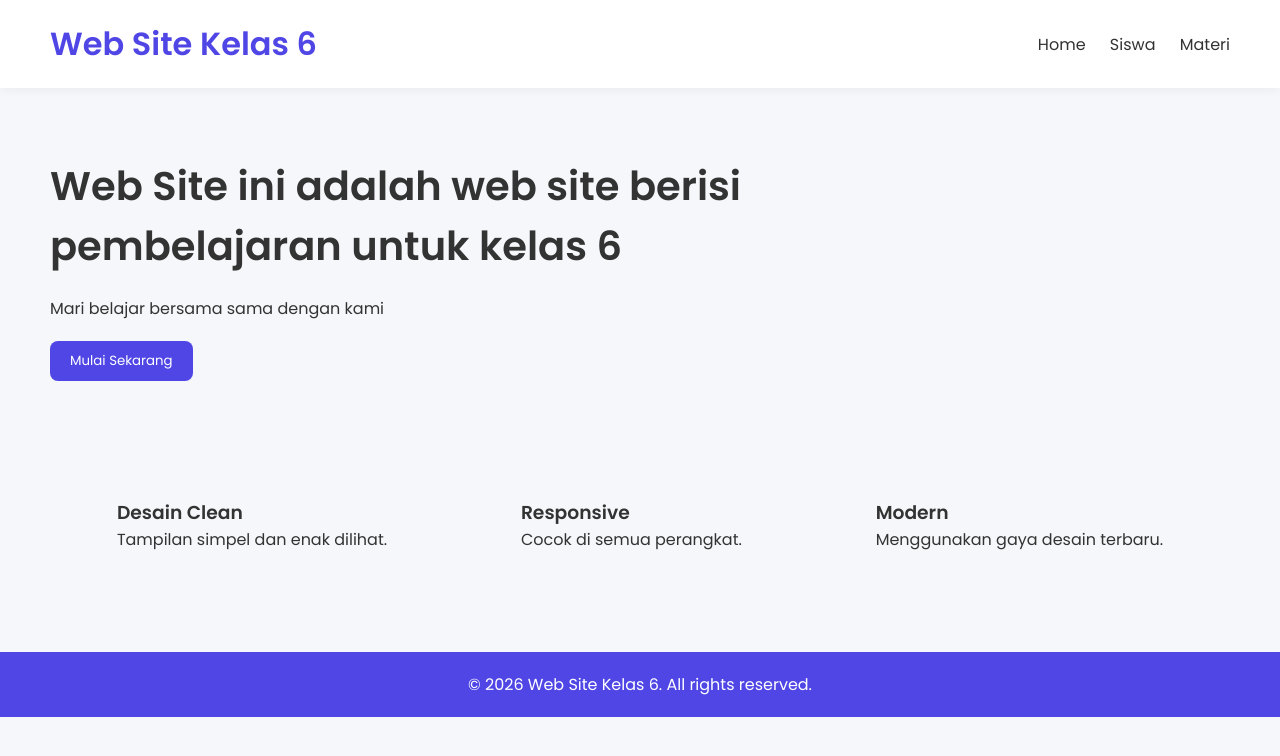
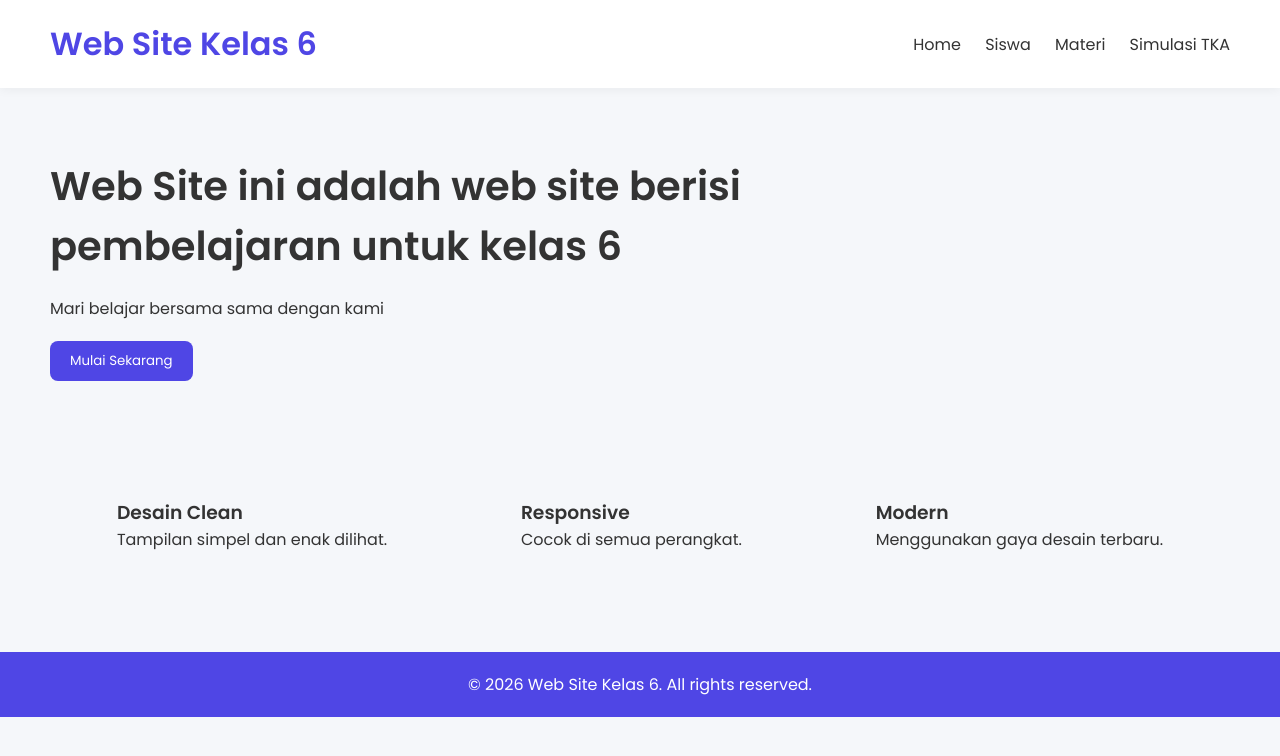
Before and after one commit to dikikuswandi-lgtm/PortalGuru, a plain HTML site: page index.html in a window 1280 px wide. Drawn offline with Linux system fonts and the light colour scheme.

Commit message:
Update index.html

```diff
--- a/index.html
+++ b/index.html
@@ -216,6 +216,7 @@
     <a href="index.html">Home</a>
 <a href="siswa.html">Siswa</a>
 <a href="materi.html">Materi</a>
+    <a href="simulasi-tka.html">Simulasi TKA</a>
   </nav>
 </header>
 
```
